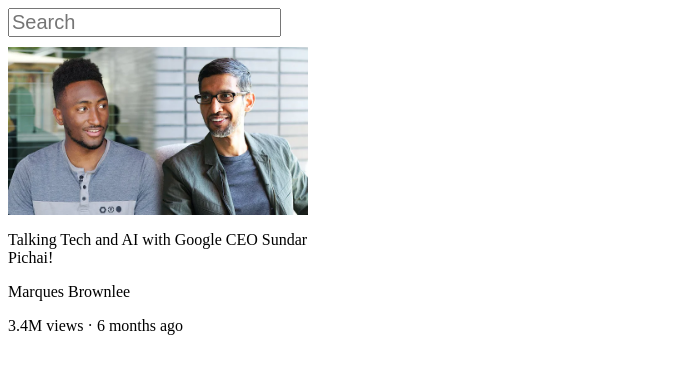
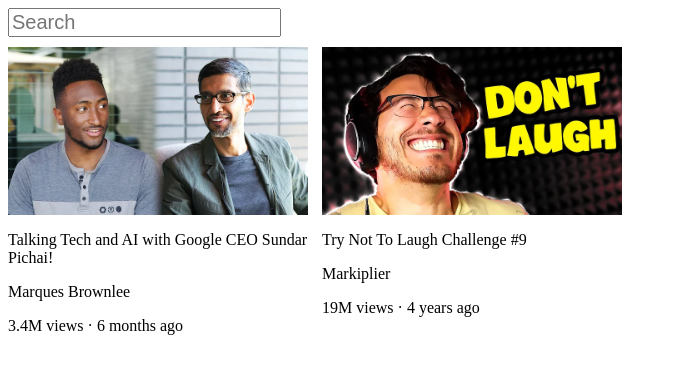
Before and after one commit to mrtcnmrn5/html-css-superSimpleDev, a plain HTML site: page youtube.html in a window 1280 px wide. Shown: the whole page, without its empty margins (0-677 px from the left). Drawn offline with Linux system fonts and the light colour scheme.

Commit message:
div update

```diff
--- a/youtube.css
+++ b/youtube.css
@@ -3,9 +3,16 @@
   display: block;
 }
 .search-bar {
+  display: block;
   font-size: 20px;
   margin-bottom: 10px;
 }
 .video-title {
   width: 300px;
 }
+.video-preview {
+  width: 300px;
+  display: inline-block;
+  vertical-align: top;
+  margin-right: 10px;
+}
--- a/youtube.html
+++ b/youtube.html
@@ -9,11 +9,19 @@
   </head>
   <body>
     <input class="search-bar" type="text" placeholder="Search" />
-    <img class="thumbnail" src="thumbnails/thumbnail-1.webp" />
-    <p class="video-title">
-      Talking Tech and AI with Google CEO Sundar Pichai!
-    </p>
-    <p class="video-author">Marques Brownlee</p>
-    <p class="video-stats">3.4M views · 6 months ago</p>
+    <div class="video-preview">
+      <img class="thumbnail" src="thumbnails/thumbnail-1.webp" />
+      <p class="video-title">
+        Talking Tech and AI with Google CEO Sundar Pichai!
+      </p>
+      <p class="video-author">Marques Brownlee</p>
+      <p class="video-stats">3.4M views &#183; 6 months ago</p>
+    </div>
+    <div class="video-preview">
+      <img class="thumbnail" src="thumbnails/thumbnail-2.webp" />
+      <p class="video-title">Try Not To Laugh Challenge #9</p>
+      <p class="video-author">Markiplier</p>
+      <p class="video-stats">19M views &#183; 4 years ago</p>
+    </div>
   </body>
 </html>
```
Also changed, not shown: thumbnails/thumbnail-2.webp (added).
